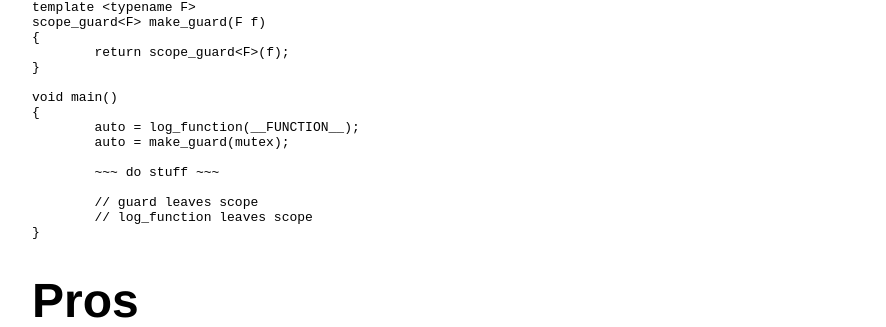
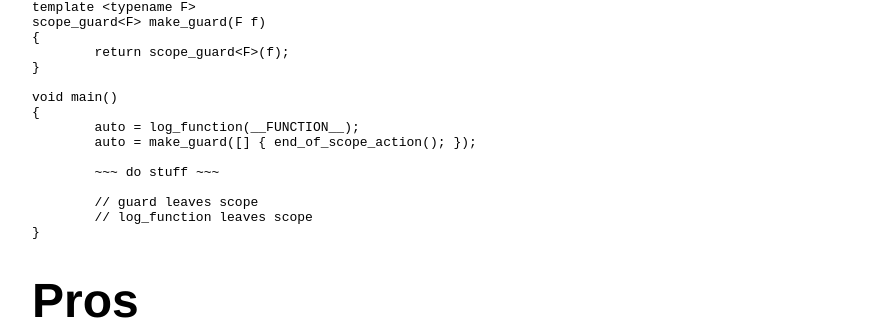
Before and after one commit to janwilmans/janwilmans.github.io, a Jekyll site: the page built from auto.md, in a window 1280 px wide. Shown: the part 1006-1333 px from the top of the page, without its empty margins (160-1046 px from the left). Built offline with Jekyll 4.4.1, drawn with Linux system fonts in a browser that asks for light colours; our own code applies the rules of GitHub Pages for plain Markdown files.

Commit message:
Update auto.md

```diff
--- a/auto.md
+++ b/auto.md
@@ -71,7 +71,7 @@ scope_guard<F> make_guard(F f)
 void main()
 {
 	auto = log_function(__FUNCTION__);
-	auto = make_guard(mutex);
+	auto = make_guard([] { end_of_scope_action(); });
 
 	~~~ do stuff ~~~
 
```
